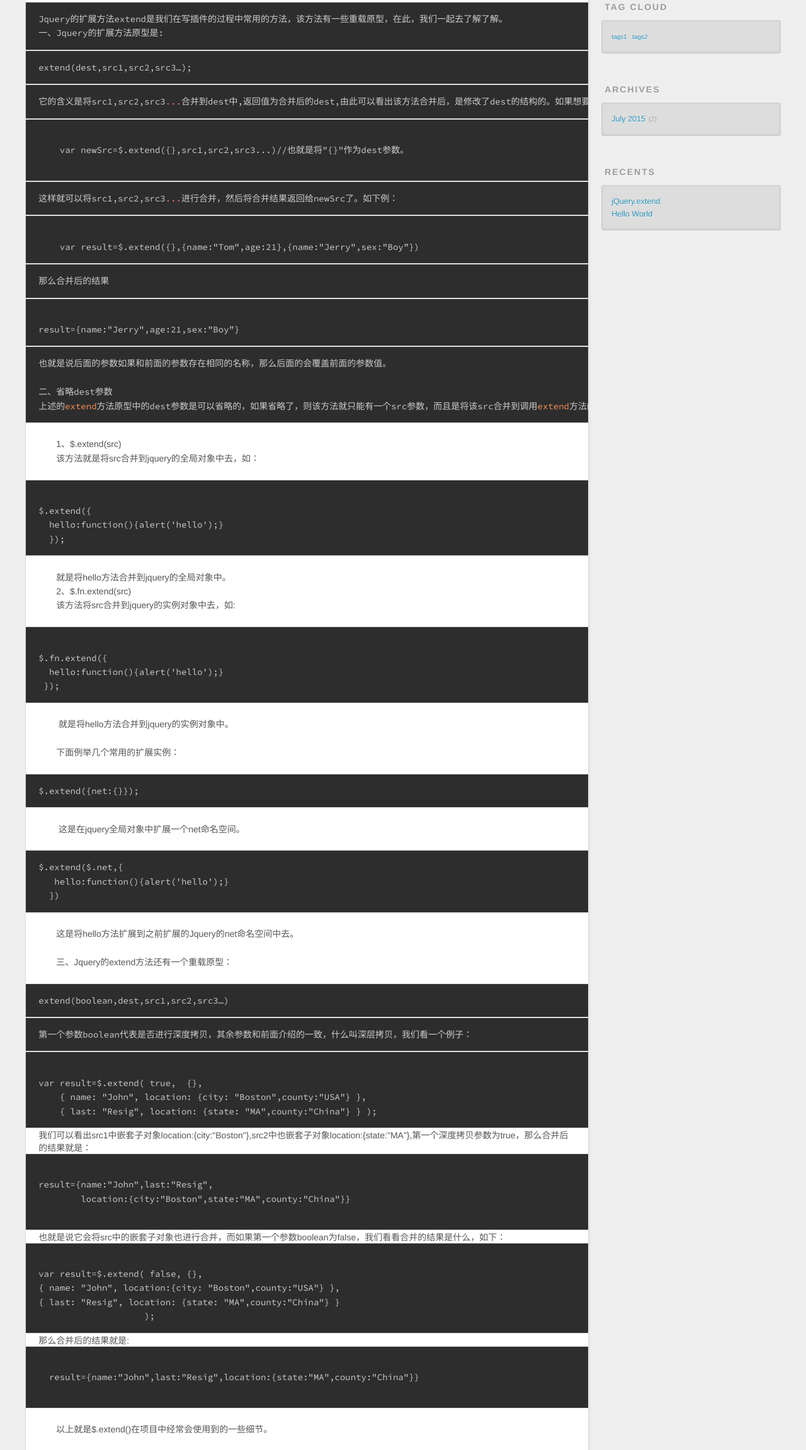
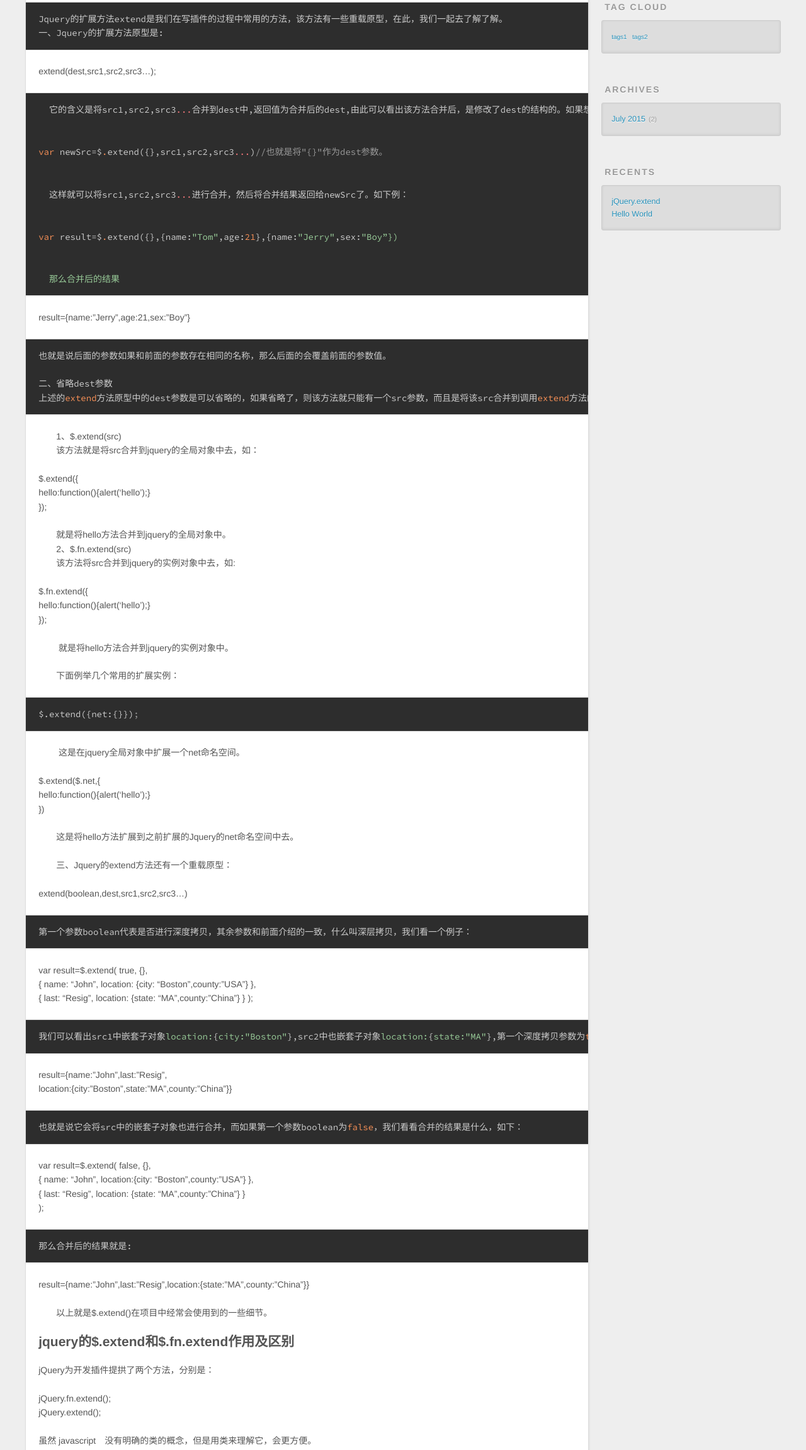
Before and after one commit to LuckyHawk/luckyhawk.github.com, a plain HTML site: page 2015/07/13/article/index.html in a window 1280 px wide. Shown: the part 497-2800 px from the top of the page at 63% size. Drawn offline with nearby package versions, Linux system fonts and the light colour scheme.

Commit message:
Site updated: 2015-07-13 14:57:12

```diff
--- a/2015/07/13/article/index.html
+++ b/2015/07/13/article/index.html
@@ -8,8 +8,7 @@
   <meta name="description" content="JQuery的extend扩展方法：Jquery的扩展方法extend是我们在写插件的过程中常用的方法，该方法有一些重载原型，在此，我们一起去了解了解。
 一、Jquery的扩展方法原型是:
  extend(dest,src1,src2,src3…);
-
-它的含义是将src1,src2,src3...合并到dest中,返回值为合并后的dest,由此可以看出该方法合并后，是修改了dest的结构的">
+  它的含义是将src1,src2,src3...合并到dest中,返回值为合并后的dest,由此可以看出该方法合并后，是修改了dest的结构">
 <meta property="og:type" content="article">
 <meta property="og:title" content="jQuery.extend">
 <meta property="og:url" content="http://luckyhawk.github.com/2015/07/13/article/index.html">
@@ -17,16 +16,14 @@
 <meta property="og:description" content="JQuery的extend扩展方法：Jquery的扩展方法extend是我们在写插件的过程中常用的方法，该方法有一些重载原型，在此，我们一起去了解了解。
 一、Jquery的扩展方法原型是:
  extend(dest,src1,src2,src3…);
-
-它的含义是将src1,src2,src3...合并到dest中,返回值为合并后的dest,由此可以看出该方法合并后，是修改了dest的结构的">
-<meta property="og:updated_time" content="2015-07-13T06:53:50.000Z">
+  它的含义是将src1,src2,src3...合并到dest中,返回值为合并后的dest,由此可以看出该方法合并后，是修改了dest的结构">
+<meta property="og:updated_time" content="2015-07-13T06:56:57.000Z">
 <meta name="twitter:card" content="summary">
 <meta name="twitter:title" content="jQuery.extend">
 <meta name="twitter:description" content="JQuery的extend扩展方法：Jquery的扩展方法extend是我们在写插件的过程中常用的方法，该方法有一些重载原型，在此，我们一起去了解了解。
 一、Jquery的扩展方法原型是:
  extend(dest,src1,src2,src3…);
-
-它的含义是将src1,src2,src3...合并到dest中,返回值为合并后的dest,由此可以看出该方法合并后，是修改了dest的结构的">
+  它的含义是将src1,src2,src3...合并到dest中,返回值为合并后的dest,由此可以看出该方法合并后，是修改了dest的结构">
 
     <link rel="alternative" href="/atom.xml" title="Hexo" type="application/atom+xml">
 
@@ -96,92 +93,59 @@
 
         <h2 id="JQuery的extend扩展方法：">JQuery的extend扩展方法：</h2><pre><code>Jquery的扩展方法extend是我们在写插件的过程中常用的方法，该方法有一些重载原型，在此，我们一起去了解了解。
 一、Jquery的扩展方法原型是:
-</code></pre> <pre><code>extend(dest,src1,src2,src3…);</code></pre>
-
-<pre><code>它的含义是将src1,src2,src3<span class="attribute">...</span>合并到dest中,返回值为合并后的dest,由此可以看出该方法合并后，是修改了dest的结构的。如果想要得到合并的结果却又不想修改dest的结构，可以如下使用：
-</code></pre>  <pre><code>
-    var newSrc=$.extend({},src1,src2,src3...)//也就是将"{}"作为dest参数。
-  </code></pre>
-
-<pre><code>这样就可以将src1,src2,src3<span class="attribute">...</span>进行合并，然后将合并结果返回给newSrc了。如下例：
-</code></pre><pre><code>
-    var result=$.extend({},{name:"Tom",age:21},{name:"Jerry",sex:"Boy”})
-</code></pre>
+</code></pre><p> extend(dest,src1,src2,src3…);</p>
+<pre><code>  它的含义是将src1,src2,src3<span class="attribute">...</span>合并到dest中,返回值为合并后的dest,由此可以看出该方法合并后，是修改了dest的结构的。如果想要得到合并的结果却又不想修改dest的结构，可以如下使用：
 
 
-<pre><code>那么合并后的结果
-</code></pre>  <pre><code>
-result={name:"Jerry",age:21,sex:"Boy”}
-</code></pre>
+<span class="built_in">var</span> newSrc<span class="subst">=</span>$<span class="built_in">.</span>extend({},src1,src2,src3<span class="attribute">...</span>)<span class="comment">//也就是将"{}"作为dest参数。</span>
 
+
+  这样就可以将src1,src2,src3<span class="attribute">...</span>进行合并，然后将合并结果返回给newSrc了。如下例：
+
+
+<span class="built_in">var</span> result<span class="subst">=</span>$<span class="built_in">.</span>extend({},{name:<span class="string">"Tom"</span>,age:<span class="number">21</span>},{name:<span class="string">"Jerry"</span>,sex:<span class="string">"Boy”})
+
+
+  那么合并后的结果</span>
+</code></pre><p>result={name:”Jerry”,age:21,sex:”Boy”}</p>
 <pre><code>也就是说后面的参数如果和前面的参数存在相同的名称，那么后面的会覆盖前面的参数值。
 
 二、省略dest参数
 上述的<span class="built_in">extend</span>方法原型中的dest参数是可以省略的，如果省略了，则该方法就只能有一个src参数，而且是将该src合并到调用<span class="built_in">extend</span>方法的对象中去，如：
 </code></pre><p> 　　1、$.extend(src)<br> 　　该方法就是将src合并到jquery的全局对象中去，如：</p>
- <pre><code>
-$.extend({
-  hello:function(){alert('hello');}
-  });
-</code></pre>
-
+<p>$.extend({<br>  hello:function(){alert(‘hello’);}<br>  });</p>
 <p> 　　就是将hello方法合并到jquery的全局对象中。<br> 　　2、$.fn.extend(src)<br> 　　该方法将src合并到jquery的实例对象中去，如:</p>
- <pre><code>
-$.fn.extend({
-  hello:function(){alert('hello');}
- });
-</code></pre>
-
-
+<p>$.fn.extend({<br>  hello:function(){alert(‘hello’);}<br> });</p>
 <p>　　 就是将hello方法合并到jquery的实例对象中。</p>
 <p> 　　下面例举几个常用的扩展实例：</p>
-<pre><code>$.extend({net:{}});</code></pre>
-
-
-<p>　　 这是在jquery全局对象中扩展一个net命名空间。</p>
-  <pre><code>$.extend($.net,{
-   hello:function(){alert('hello');}
-  })</code></pre>
-
+<pre><code>$.extend({net:{}})<span class="comment">;</span>
+</code></pre><p>　　 这是在jquery全局对象中扩展一个net命名空间。</p>
+<p>  $.extend($.net,{<br>   hello:function(){alert(‘hello’);}<br>  })</p>
 <p>  　　这是将hello方法扩展到之前扩展的Jquery的net命名空间中去。</p>
 <p> 　　三、Jquery的extend方法还有一个重载原型：  </p>
-<pre><code>extend(boolean,dest,src1,src2,src3…)</code></pre>
-
+<p>extend(boolean,dest,src1,src2,src3…)</p>
 <pre><code>第一个参数<span class="type">boolean</span>代表是否进行深度拷贝，其余参数和前面介绍的一致，什么叫深层拷贝，我们看一个例子：
-</code></pre><pre><code>
-var result=$.extend( true,  {},
-    { name: "John", location: {city: "Boston",county:"USA"} },
-    { last: "Resig", location: {state: "MA",county:"China"} } );
-</code></pre>
-      我们可以看出src1中嵌套子对象location:{city:"Boston"},src2中也嵌套子对象location:{state:"MA"},第一个深度拷贝参数为true，那么合并后的结果就是：
-<pre><code>
-result={name:"John",last:"Resig",
-        location:{city:"Boston",state:"MA",county:"China"}}
-
-</code></pre>
-       也就是说它会将src中的嵌套子对象也进行合并，而如果第一个参数boolean为false，我们看看合并的结果是什么，如下：
-<pre><code>
-var result=$.extend( false, {},
-{ name: "John", location:{city: "Boston",county:"USA"} },
-{ last: "Resig", location: {state: "MA",county:"China"} }
-                    );
-</code></pre>
-     那么合并后的结果就是:
-<pre><code>
-  result={name:"John",last:"Resig",location:{state:"MA",county:"China"}}
- </code></pre>
-
+</code></pre><p>var result=$.extend( true,  {},<br>    { name: “John”, location: {city: “Boston”,county:”USA”} },<br>    { last: “Resig”, location: {state: “MA”,county:”China”} } ); </p>
+<pre><code>我们可以看出src1中嵌套子对象<span class="string">location:</span>{<span class="string">city:</span><span class="string">"Boston"</span>},src2中也嵌套子对象<span class="string">location:</span>{<span class="string">state:</span><span class="string">"MA"</span>},第一个深度拷贝参数为<span class="literal">true</span>，那么合并后的结果就是：
+</code></pre><p>result={name:”John”,last:”Resig”,<br>        location:{city:”Boston”,state:”MA”,county:”China”}}</p>
+<pre><code>也就是说它会将src中的嵌套子对象也进行合并，而如果第一个参数<span class="type">boolean</span>为<span class="constant">false</span>，我们看看合并的结果是什么，如下：
+</code></pre><p>var result=$.extend( false, {},<br>{ name: “John”, location:{city: “Boston”,county:”USA”} },<br>{ last: “Resig”, location: {state: “MA”,county:”China”} }<br>                    ); </p>
+<pre><code>那么合并后的结果就是:
+</code></pre><p>  result={name:”John”,last:”Resig”,location:{state:”MA”,county:”China”}}</p>
 <p>　　以上就是$.extend()在项目中经常会使用到的一些细节。</p>
 <h2 id="jquery的$-extend和$-fn-extend作用及区别">jquery的$.extend和$.fn.extend作用及区别</h2><p>jQuery为开发插件提拱了两个方法，分别是：</p>
-<p><pre><code><br>jQuery.fn.extend();<br>jQuery.extend();<br></code></pre><br>虽然 javascript　没有明确的类的概念，但是用类来理解它，会更方便。<br>jQuery便是一个封装得非常好的类，比如我们用 语句　$(“#btn1”) 会生成一个 jQuery类的实例。<br>jQuery.extend(object);　为jQuery类添加类方法，可以理解为添加静态方法。如：</p>
-<p><pre><code><br>jQuery.extend({<br>min: function(a, b) { return a &lt; b ? a : b; },<br>max: function(a, b) { return a &gt; b ? a : b; }<br>});<br>jQuery.min(2,3); //  2<br>jQuery.max(4,5); //  5<br></code></pre><br>ObjectjQuery.extend( target, object1, [objectN])用一个或多个其他对象来扩展一个对象，返回被扩展的对象<br>var settings = { validate: false, limit: 5, name: “foo” };<br>var options = { validate: true, name: “bar” };<br>jQuery.extend(settings, options);<br>结果：settings == { validate: true, limit: 5, name: “bar” }</p>
+<p>jQuery.fn.extend();<br>jQuery.extend();</p>
+<p>虽然 javascript　没有明确的类的概念，但是用类来理解它，会更方便。<br>jQuery便是一个封装得非常好的类，比如我们用 语句　$(“#btn1”) 会生成一个 jQuery类的实例。<br>jQuery.extend(object);　为jQuery类添加类方法，可以理解为添加静态方法。如：</p>
+<p>jQuery.extend({<br>min: function(a, b) { return a &lt; b ? a : b; },<br>max: function(a, b) { return a &gt; b ? a : b; }<br>});<br>jQuery.min(2,3); //  2<br>jQuery.max(4,5); //  5</p>
+<p>ObjectjQuery.extend( target, object1, [objectN])用一个或多个其他对象来扩展一个对象，返回被扩展的对象<br>var settings = { validate: false, limit: 5, name: “foo” };<br>var options = { validate: true, name: “bar” };<br>jQuery.extend(settings, options);<br>结果：settings == { validate: true, limit: 5, name: “bar” }</p>
 <p>jQuery.fn.extend(object); 对jQuery.prototype进得扩展，就是为jQuery类添加“成员函数”。jQuery类的实例可以使用这个“成员函数”。<br>比如我们要开发一个插件，做一个特殊的编辑框，当它被点击时，便alert 当前编辑框里的内容。可以这么做：</p>
-<p><pre><code><br>$.fn.extend({<br>     alertWhileClick:function() {<br>           $(this).click(function(){<br>                  alert($(this).val());<br>            });<br>      }<br>});<br></code></pre><br>$(“#input1”).alertWhileClick(); // 页面上为：<br>$(“#input1”)　为一个jQuery实例，当它调用成员方法 alertWhileClick后，便实现了扩展，每次被点击时它会先弹出目前编辑里的内容。</p>
+<p>$.fn.extend({<br>     alertWhileClick:function() {<br>           $(this).click(function(){<br>                  alert($(this).val());<br>            });<br>      }<br>});</p>
+<p>$(“#input1”).alertWhileClick(); // 页面上为：<br>$(“#input1”)　为一个jQuery实例，当它调用成员方法 alertWhileClick后，便实现了扩展，每次被点击时它会先弹出目前编辑里的内容。</p>
 
 
     </div>
     <footer class="article-footer">
-      <a data-url="http://luckyhawk.github.com/2015/07/13/article/" data-id="cic1k0sjt0000o00t8i8lt7bs" class="article-share-link">Share</a>
+      <a data-url="http://luckyhawk.github.com/2015/07/13/article/" data-id="cic1k4uiy0000oq0t4vbkxczb" class="article-share-link">Share</a>
 
 
   <ul class="article-tag-list"><li class="article-tag-list-item"><a class="article-tag-list-link" href="/tags/tags1/">tags1</a></li><li class="article-tag-list-item"><a class="article-tag-list-link" href="/tags/tags2/">tags2</a></li></ul>
```
Also changed, not shown: 2015/07/12/hello-world/index.html (+1 -1 lines), index.html (+33 -66 lines).
